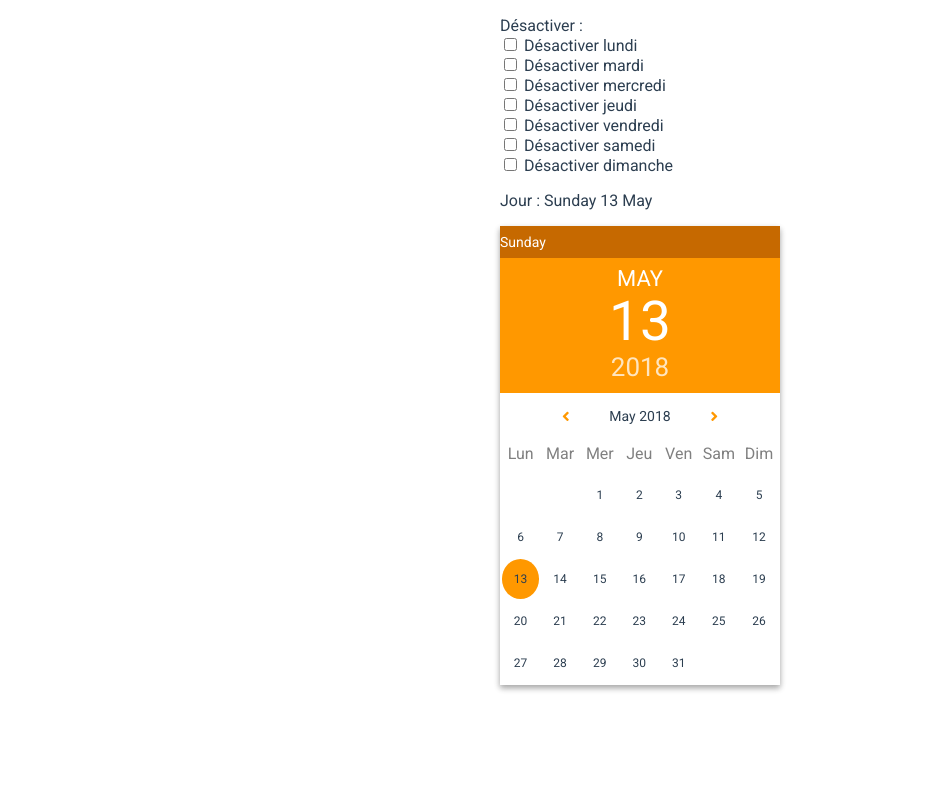
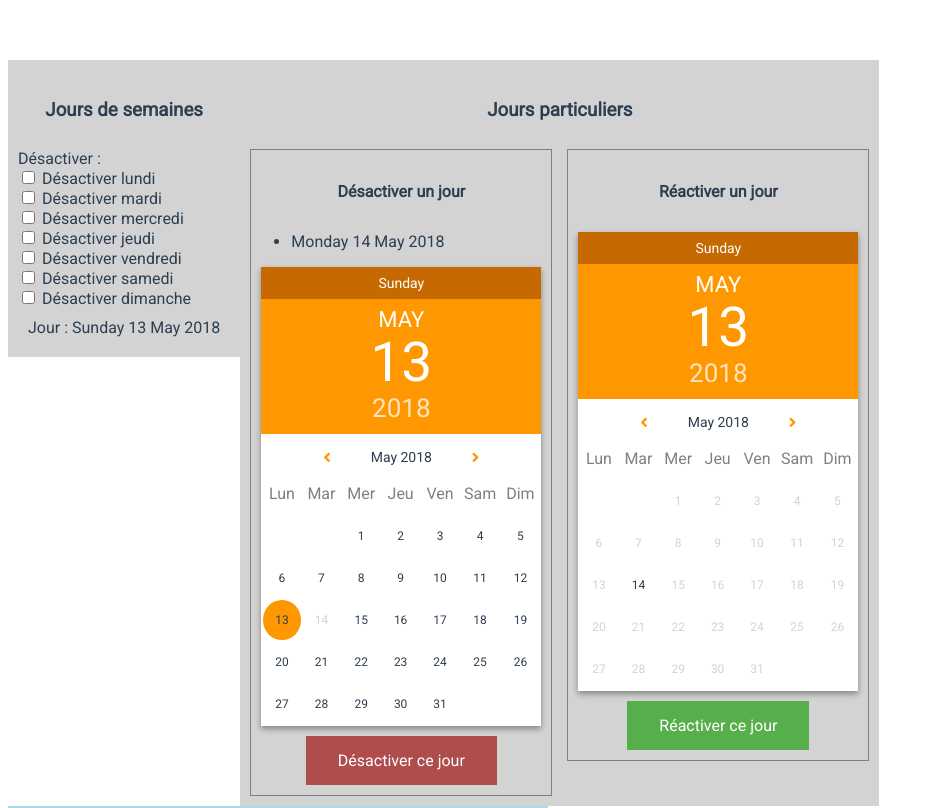
Before and after one commit to AlexandreGerault/datepicker, a Vue app: page / in a window 1280 px wide. Shown: the top 808 px of the page, without its empty margins (0-934 px from the left). Built offline with nearby package versions, Linux system fonts and the light colour scheme.

Commit message:
Add some testing tools

```diff
--- a/src/App.vue
+++ b/src/App.vue
@@ -1,5 +1,7 @@
 <template>
   <div id="app">
+    <div class="control">
+      <h3 class="centered-text">Jours de semaines</h3>
       <p>Désactiver :<br/>
       <span v-for="(day,index) in this.disabledWeekDays" :key='index'>
         <input
@@ -8,14 +10,38 @@
         Désactiver {{ day.name }}<br/>
       </span>
       </p>
-    <p>Jour : {{ dayLabel }}</p>
+      <p class="centered-text">Jour : {{ dayLabel }}</p>
+    </div>
+    <div class="control">
+      <h3 class="centered-text">Jours particuliers</h3>
+      <div class="control-group">
+        <h4 class="centered-text">Désactiver un jour</h4>
+        <ul>
+          <li v-for="(day,index) in this.disabledDays" :key="index">
+            {{ day }}
+          </li>
+        </ul>
+        <Calendar :disabled-weekdays="disabledWeekDays" :disabled-days="disabledDays" v-on:select="selectDayToDisable($event, day)"/>
+        <button class="button alert" @click="addDayToDisable()">Désactiver ce jour</button>
+      </div>
+      <div class="control-group">
+        <h4 class="centered-text">Réactiver un jour</h4>
+        <Calendar :disabled-weekdays="disabledWeekDays" :disabled-days="reverseDisabledDays" v-on:select="selectDayToEnable($event, day)"/>
+        <button class="button success" @click="removeDayToDisable()">Réactiver ce jour</button>
+      </div>
+    </div>
+    <div class="result">
+      <h3 class="centered-text">Résultat final</h3>
       <Calendar :disabled-weekdays="disabledWeekDays" :disabled-days="disabledDays" v-on:select="updateDay($event, day)"/>
+    </div>
   </div>
 </template>
 
 <script>
 import Calendar from './components/Calendar'
 import moment from 'moment'
+
+const dateFormat = 'dddd D MMMM YYYY'
 
 export default {
   name: 'App',
@@ -30,8 +56,12 @@ export default {
         { name: 'samedi', index: 5, checked: false },
         { name: 'dimanche', index: 6, checked: false }
       ],
-      disabledDays: [],
-      day: moment()
+      disabledDays: [
+        moment().add(1, 'day').format(dateFormat)
+      ],
+      day: moment(),
+      dayToDisable: moment(),
+      dayToEnable: moment()
     }
   },
   components: {
@@ -40,27 +70,104 @@ export default {
   computed: {
     dayLabel () {
       if (this.day instanceof moment) {
-        return this.day.format('dddd D MMMM')
+        return this.day.format(dateFormat)
       }
+    },
+    reverseDisabledDays () {
+      let result = []
+      if (this.day instanceof moment) {
+        for (var i = 1; i <= this.day.daysInMonth(); i++) {
+          if (!this.disabledDays.includes(moment().date(i).format(dateFormat))) {
+            result.push(moment().date(i).format(dateFormat))
+          }
+        }
+      }
+      console.log(result)
+      return result
     }
   },
   methods: {
     updateDay (day) {
       this.day = day
       /* AJAX REQUEST TO GET SCHEDULES */
+    },
+    selectDayToDisable (day) {
+      this.dayToDisable = day
+    },
+    selectDayToEnable (day) {
+      this.dayToEnable = day
+    },
+    addDayToDisable () {
+      if (!this.disabledDays.includes(this.dayToDisable.format(dateFormat))) {
+        this.disabledDays.push(this.dayToDisable.format(dateFormat))
+      }
+    },
+    removeDayToDisable () {
+      if (this.disabledDays.includes(this.dayToEnable.format(dateFormat))) {
+        this.disabledDays.splice(this.disabledDays.indexOf(this.dayToEnable.format(dateFormat)), 1)
+      }
     }
   }
 }
 </script>
 
-<style>
+<style lang="scss">
 #app {
   font-family: 'Avenir', Helvetica, Arial, sans-serif;
   -webkit-font-smoothing: antialiased;
   -moz-osx-font-smoothing: grayscale;
   color: #2c3e50;
   margin-top: 60px;
-  margin: auto;
-  width: 280px;
+}
+.centered-text {
+  text-align: center;
+  padding: 10px;
+}
+.control {
+  background: lightgray;
+  padding: 10px 10px;
+  margin: 0;
+  display: inline-block;
+  vertical-align: top;
+}
+.control p {
+  margin: 0;
+}
+.control-group {
+  border: 1px solid gray;
+  display: inline-block;
+  width: 300px;
+  margin-right: 15px;
+  vertical-align: top;
+
+  &:last-child {
+    margin-right: 0;
+  }
+}
+.button {
+    border: none;
+    color: white;
+    padding: 15px 32px;
+    text-align: center;
+    text-decoration: none;
+    display: block;
+    font-size: 16px;
+    margin: 10px auto;
+
+    &.alert {
+      background-color: rgb(175, 76, 76); /* Red */
+    }
+
+    &.success {
+      background-color: rgb(87, 175, 76); /* Green */
+    }
+}
+.result {
+  background: lightblue;
+  width: 500px;
+  margin: 0 auto;
+  padding: 20px;
+  display: inline-block;
+  vertical-align: top;
 }
 </style>
--- a/src/components/Calendar.vue
+++ b/src/components/Calendar.vue
@@ -130,7 +130,7 @@ export default {
       }
     },
     isSelected (day) {
-      if (day instanceof moment) {
+      if (day instanceof moment && !this.isDisabledDay(day)) {
         return this.selectedDay.date() === day.date() && this.selectedDay.month() === day.month() && this.selectedDay.year() === day.year()
       }
       return false
@@ -153,7 +153,9 @@ export default {
     },
     isDisabledDay (day) {
       if (day instanceof moment) {
-        if (this.isDisabledWeekday(day) || this.disabledDays.includes(day.format('YYYY MM DD'))) {
+        if (this.isDisabledWeekday(day)) {
+          return true
+        } else if (Array.isArray(this.disabledDays) && this.disabledDays.includes(day.format('dddd D MMMM YYYY'))) {
           return true
         }
       }
@@ -191,6 +193,7 @@ $width: 280px;
   font-size: 14px;
   font-weight: 300;
   color: white;
+  text-align: center;
 }
 .datepicker__header__formated_date {
   height: 135px;
@@ -248,6 +251,9 @@ $width: 280px;
 .datepicker__day__disabled {
   color: lightgrey;
 }
+.datepicker__table, .datepicker__header {
+  background: white;
+}
 .datepicker__table tr {
   height: $width / 7;
 }
```
Also changed, not shown: 1 other file (tests, documents, lock files or other folders). Lines whose indentation alone changed are shown as unchanged.
